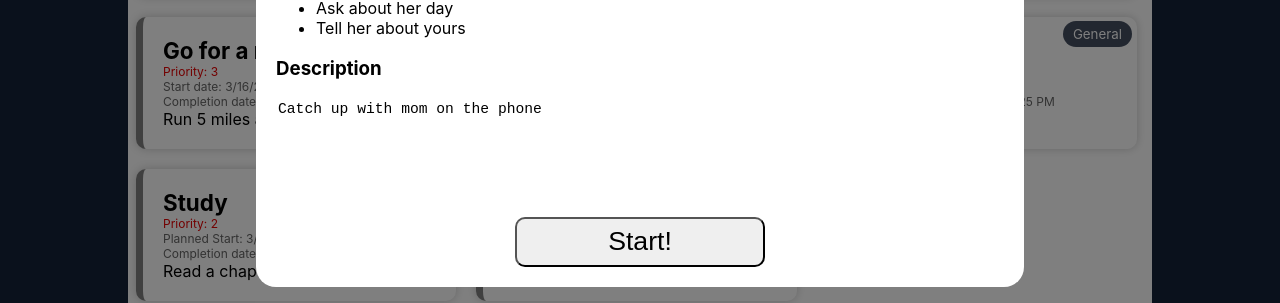
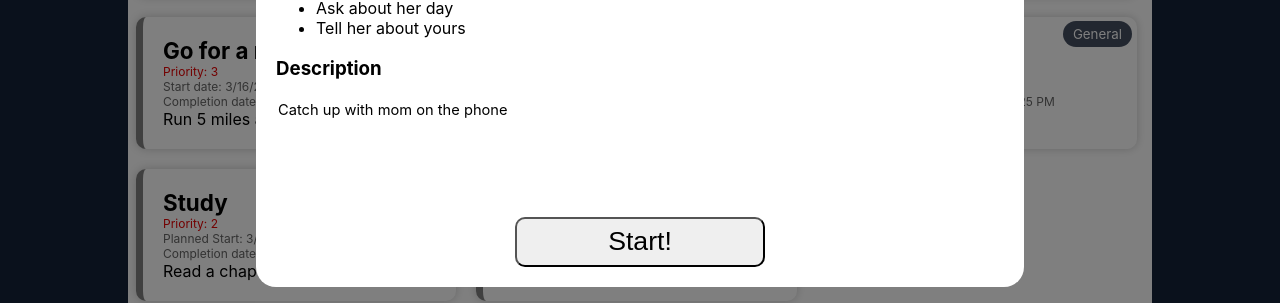
Before and after one commit to DanielGRasmussen/todo-fullstack, a React (Create React App) app: page / in a window 1280 px wide. Both pictures are taken after a click on the item 296 px from the left and 282 px from the top of the page. Shown: the part 361-664 px from the top of the page. Built offline with nearby package versions, Linux system fonts and the light colour scheme.

Commit message:
Fixed fonts for description in modal

```diff
--- a/src/modal/css/Modal.css
+++ b/src/modal/css/Modal.css
@@ -81,6 +81,9 @@
     border: 0;
     resize: none;
     font-size: 11pt;
+    font-family: -apple-system, BlinkMacSystemFont, "Segoe UI", "Roboto",
+    "Oxygen", "Ubuntu", "Cantarell", "Fira Sans", "Droid Sans",
+    "Helvetica Neue", sans-serif;
 }
 
 #modal #progress {
```
